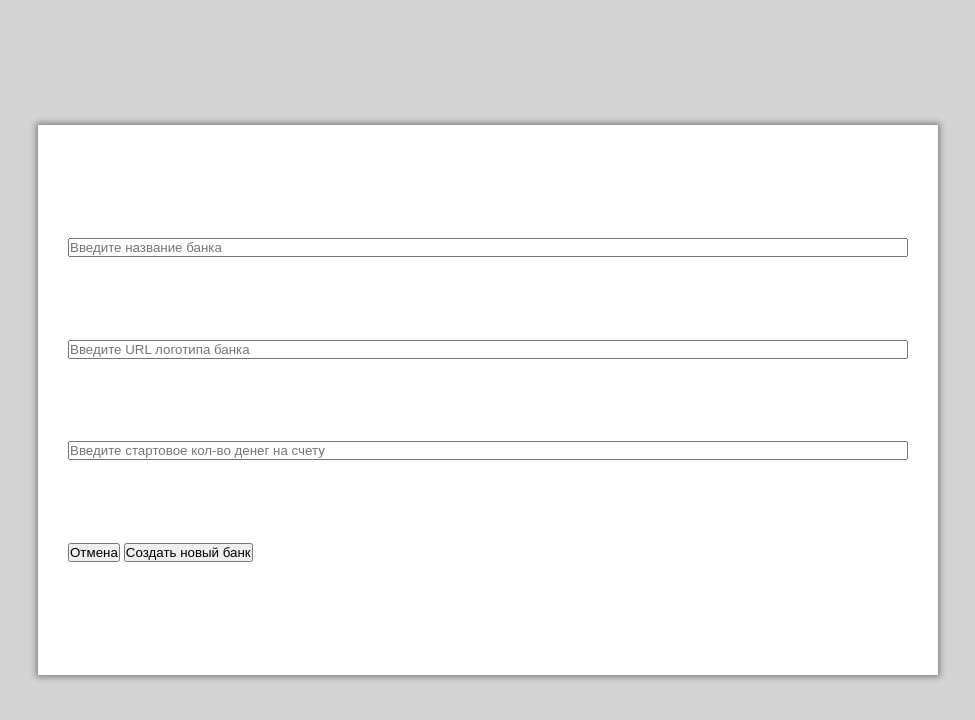
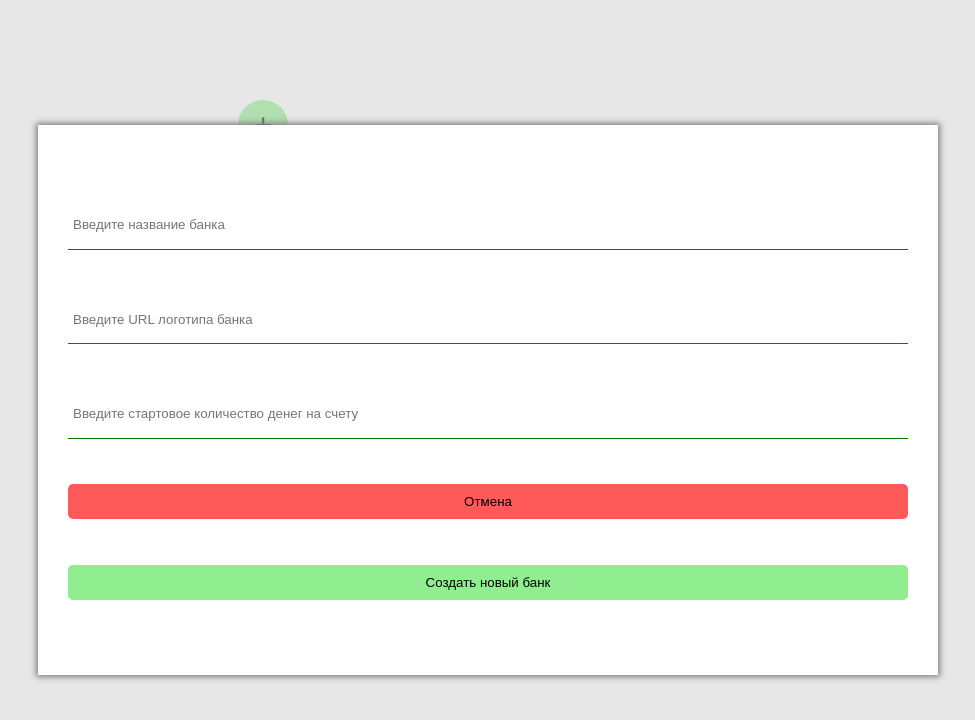
Before and after one commit to AkelaWhiteWolf/Bank, a plain HTML site: page Bank/main.html in a window 1280 px wide. Shown: the whole page, without its empty margins (152-1127 px from the left). Drawn offline with Linux system fonts and the light colour scheme.

Commit message:
work is going

```diff
--- a/Bank/css/style-modal.css
+++ b/Bank/css/style-modal.css
@@ -2,7 +2,7 @@
     position: fixed;
     width: 100%;
     height: 100%;
-    background-color: lightgray;
+    background-color: rgba(208, 208, 208, 0.5);
     display: flex;
     justify-content: center;
     align-items: center;
@@ -27,3 +27,13 @@
     width: 100%;
     height: 100%;
 }
+.modal__input {
+    border: none;
+    height: 10%;
+    padding: 5px 5px;
+    border-bottom: solid 1px green;
+}
+.modal__input:focus {
+    outline: none;
+    border-bottom: solid 2px green;
+}
--- a/Bank/main.html
+++ b/Bank/main.html
@@ -35,13 +35,11 @@
   <div class="modal-newbank-bcgd">
     <div class="modal-newbank body__modal-newbank shadow">
       <form class="form modal-newbank__form">
-        <input type="text" class='input' placeholder="Введите название банка">
-        <input type="text" class='input' placeholder="Введите URL логотипа банка">
-        <input type="text" placeholder="Введите стартовое кол-во денег на счету">
-        <div class="button-container">
-          <button class="button modal__cancel">Отмена</button>
-          <button type="submit" class="button modal__create">Создать новый банк</button>
-        </div>
+        <input type="text" class='input modal__input' placeholder="Введите название банка">
+        <input type="text" class='input modal__input' placeholder="Введите URL логотипа банка">
+        <input type="number" class='input modal__input' placeholder="Введите стартовое количество денег на счету">
+        <button class="button button-bank button-bank_red">Отмена</button>
+        <button type="submit" class="button button-bank button-bank_green">Создать новый банк</button>
       </form>
     </div>
   </div>
```
